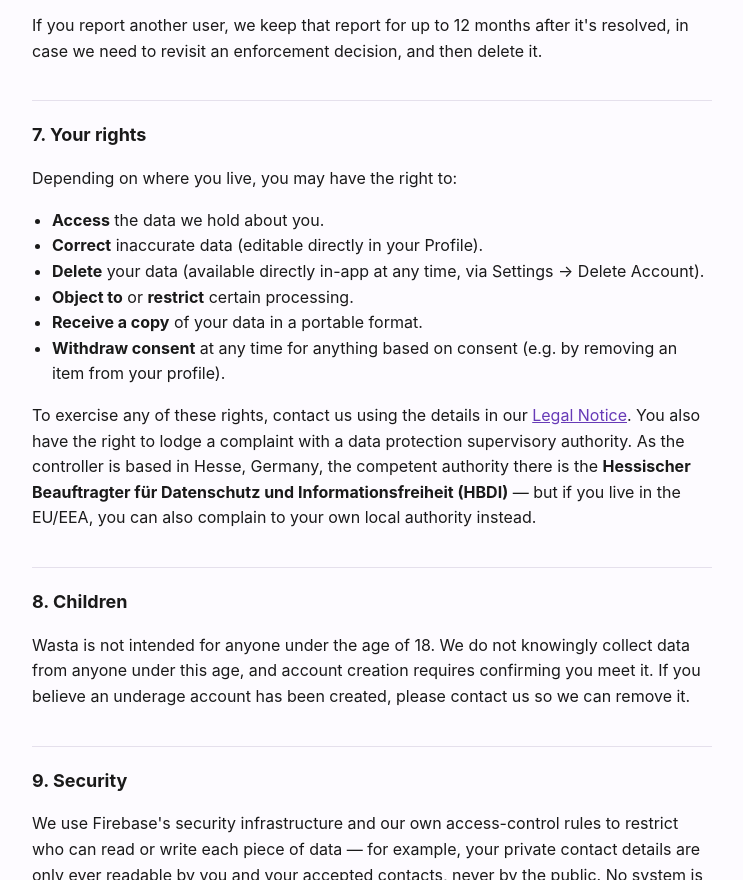
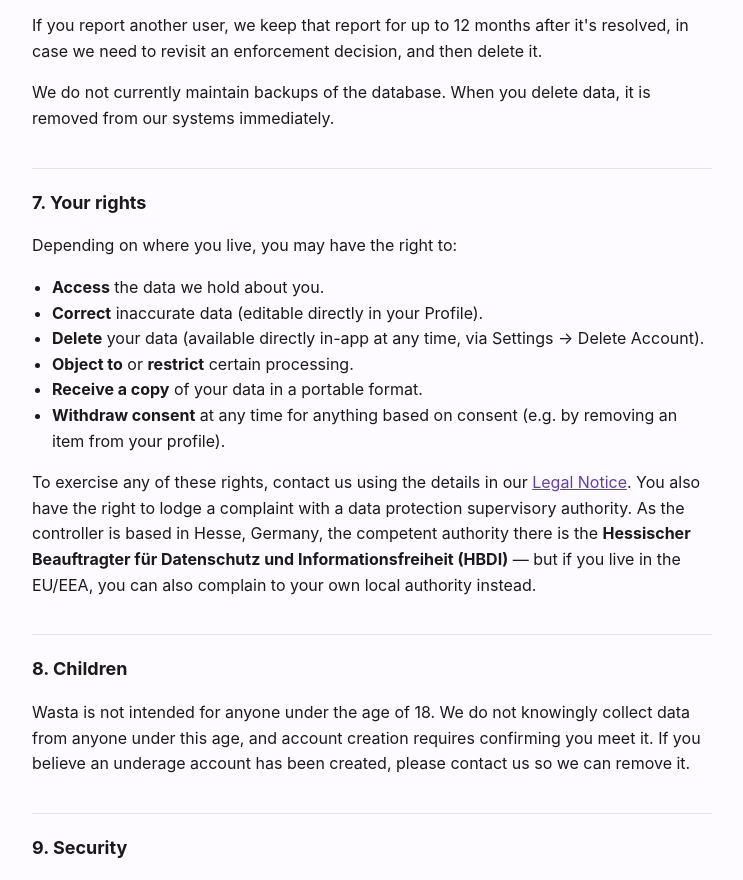
Before and after one commit to Nima512/wasta-legal, a plain HTML site: page privacy-policy.html in a window 1280 px wide. Shown: the part 2963-3843 px from the top of the page, without its empty margins (268-1011 px from the left). Drawn offline with Linux system fonts and the light colour scheme.

Commit message:
Disclose that no database backups are currently maintained

```diff
--- a/privacy-policy.html
+++ b/privacy-policy.html
@@ -134,6 +134,8 @@
   <p>If you report another user, we keep that report for up to 12
   months after it's resolved, in case we need to revisit an
   enforcement decision, and then delete it.</p>
+  <p>We do not currently maintain backups of the database. When you
+  delete data, it is removed from our systems immediately.</p>
 
   <h2>7. Your rights</h2>
   <p>Depending on where you live, you may have the right to:</p>
```
